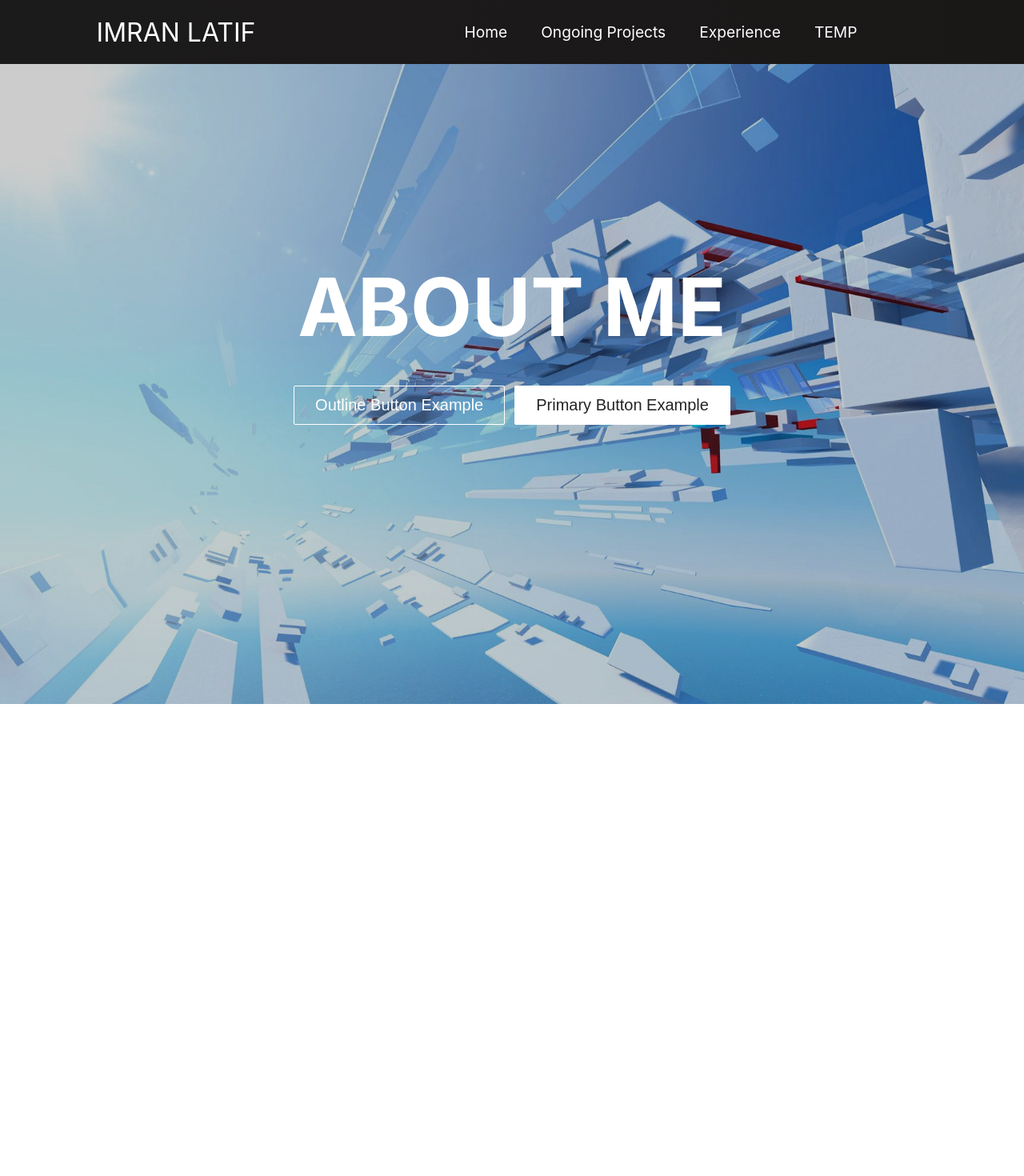
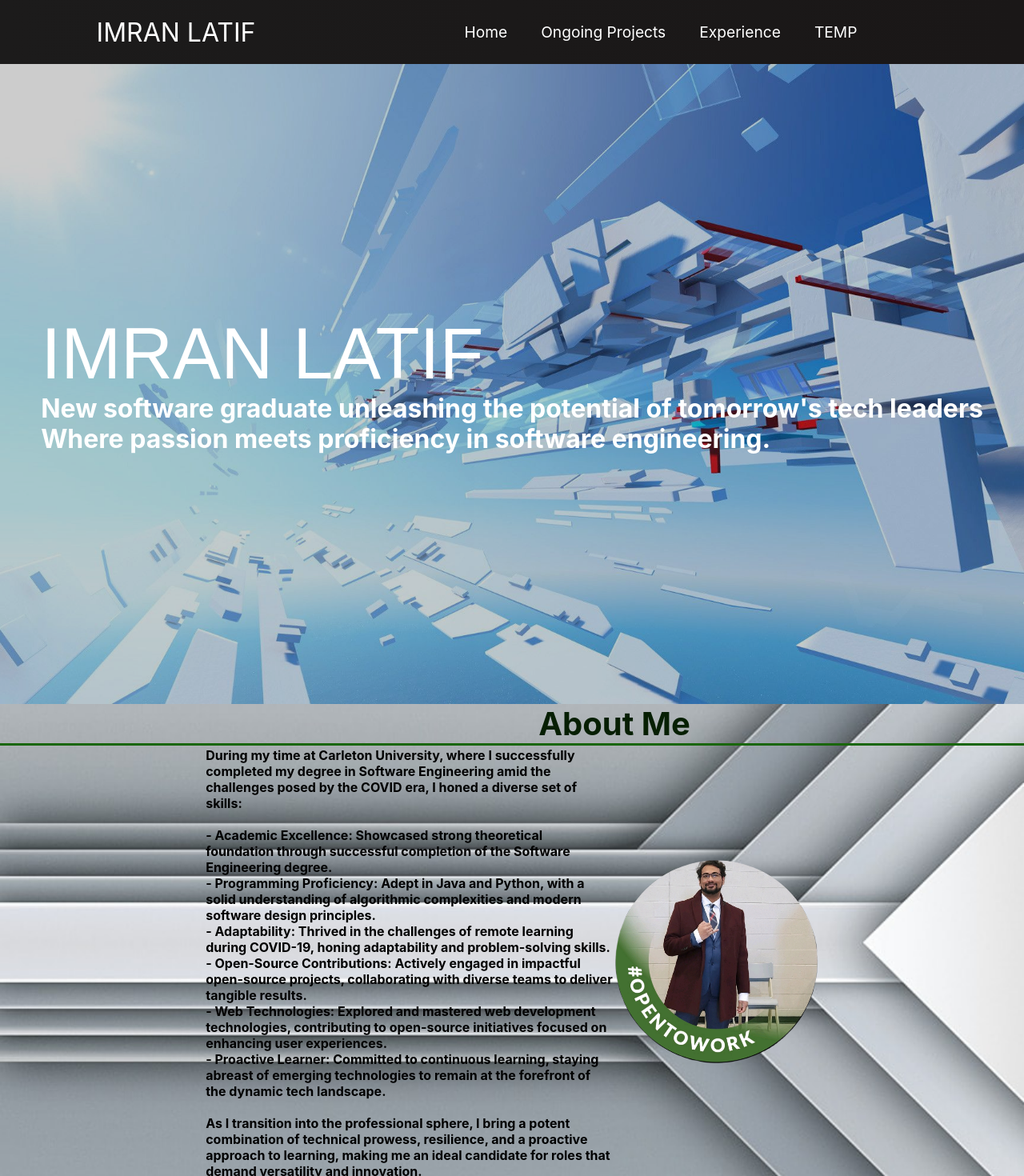
Before and after one commit to imran1503/IL_Web_Resume, a React (Create React App) app in the folder resume/: page / in a window 1280 px wide. Shown: the top 1470 px of the page at 80% size. Before the commit the page ends 880 px from the top, so only its background shows below. Built offline with nearby package versions, Linux system fonts and the light colour scheme.

Commit message:
Added the about me section to the home page.

```diff
--- /dev/null
+++ b/resume/src/Components/AboutMe.css
@@ -0,0 +1,42 @@
+.aboutMe{
+    background-image: url('../../public/images/aboutMeBackground.jpeg');
+    background-size: 100% 100%;
+}
+
+
+.titleRow > h1{
+    padding-left: 20%;
+    justify-self: center;
+    color:  rgb(7, 31, 3);
+    font-size: 40px;
+
+}
+
+
+.separator {
+  height: 3px;
+  background-color: rgb(25, 102, 9);
+  border: none;
+  width: 100%;
+
+}
+
+.descRow{
+    width:100%;
+
+    position: static;
+
+}
+.AMCell{
+
+    width: 60%;
+    padding-left: 20%;
+    position: static;
+    text-shadow: 1px;
+}
+
+.descRowImg{
+    max-width: 50%;
+    max-height:50%;
+    justify-content: center;
+}
--- /dev/null
+++ b/resume/src/Components/AboutMe.js
@@ -0,0 +1,46 @@
+import React from "react";
+import '../Components/AboutMe.css'
+function aboutMe(){
+    return(
+        <div className="aboutMe">
+            <div className="titleRow" >
+                <h1>About Me</h1>
+            </div>
+            <div>
+                <hr class="separator" />
+            </div>
+            <div className="descRow">
+
+                <table>
+                    <tr>
+                        <td className="AMCell">
+                            <p>
+                                <strong>
+                                During my time at Carleton University, where I successfully completed my degree in Software Engineering amid the challenges posed by the COVID era, I honed a diverse set of skills: <br/>
+                                <br/>
+                                - Academic Excellence: Showcased strong theoretical foundation through successful completion of the Software Engineering degree.<br/>
+                                - Programming Proficiency: Adept in Java and Python, with a solid understanding of algorithmic complexities and modern software design principles.<br/>
+                                - Adaptability: Thrived in the challenges of remote learning during COVID-19, honing adaptability and problem-solving skills.<br/>
+                                - Open-Source Contributions: Actively engaged in impactful open-source projects, collaborating with diverse teams to deliver tangible results.<br/>
+                                - Web Technologies: Explored and mastered web development technologies, contributing to open-source initiatives focused on enhancing user experiences.<br/>
+                                - Proactive Learner: Committed to continuous learning, staying abreast of emerging technologies to remain at the forefront of the dynamic tech landscape.<br/>
+                                <br/>
+                                As I transition into the professional sphere, I bring a potent combination of technical prowess, resilience, and a proactive approach to learning, making me an ideal candidate for roles that demand versatility and innovation.<br/>
+                                </strong>
+                            </p>
+                        </td>
+
+                        <td>
+                            <img className="descRowImg" src ='/images/IL-Profile.png' alt='portrait alternate'/>
+                        </td>
+                    </tr>
+                </table>
+
+
+
+            </div>
+        </div>
+    )
+}
+
+export default aboutMe;
--- a/resume/src/Components/HeroSection.css
+++ b/resume/src/Components/HeroSection.css
@@ -17,10 +17,11 @@
     margin-top: -100px;
 }
 
-.hero-container > p{
+.subheadline {
     color: #fff;
     font-size: 32px;
-    margin-top: 8px;
+    margin-top: -1px;
+
 }
 
 .hero-btns {
@@ -31,6 +32,10 @@
     margin: 6px;
 }
 
+.headline{
+    font: 90px/1.1em 'opensans-bold', sans-serif;
+    color: #fff;
+}
 @media screen and (max-width: 960px){
     .hero-container > h1{
         font-size:  70px;
@@ -55,4 +60,6 @@
     .btn {
         width: 100%;
     }
+
+
 }
--- a/resume/src/Components/HeroSection.js
+++ b/resume/src/Components/HeroSection.js
@@ -1,5 +1,4 @@
 import React from 'react';
-import { Button } from './Button';
 import './Button.css'
 import './HeroSection.css'
 import '../App.css'
@@ -7,19 +6,12 @@ function HeroSection(){
     return(
         <div className='hero-container'>
             {/* if you want a video: <video src='' autoPlay loop muted/> */}
-            <h1>ABOUT ME</h1>
-            <div className='hero-btns'>
-                <Button className='hero-btn' buttonSize='btn--large' buttonStyle='btn--outline'>
-                    Outline Button Example
-                </Button>
-                <Button className='hero-btn' buttonSize='btn--large' buttonStyle='btn--primary'>
-                    Primary Button Example
-                </Button>
+            <div className="banner-text">
+                <h1 className='headline'>IMRAN LATIF</h1>
+                <h3 className='subheadline'>New software graduate unleashing the potential of tomorrow's tech leaders</h3>
+                <h3 className='subheadline'>Where passion meets proficiency in software engineering.</h3>
             </div>
         </div>
     );
-
 }
-
-
 export default HeroSection;
--- a/resume/src/Components/pages/home.js
+++ b/resume/src/Components/pages/home.js
@@ -1,10 +1,12 @@
 import '../../App.css'
 import HeroSection from '../HeroSection'
+import AboutMe from '../AboutMe'
 import React from 'react';
 function Home(){
     return(
         <div className='HeroSection-Home'>
             <HeroSection/>
+            <AboutMe/>
         </div>
     );
 
```
Also changed, not shown: resume/public/images/IL-Profile.png (added), resume/public/images/aboutMeBackground.jpeg (added).
